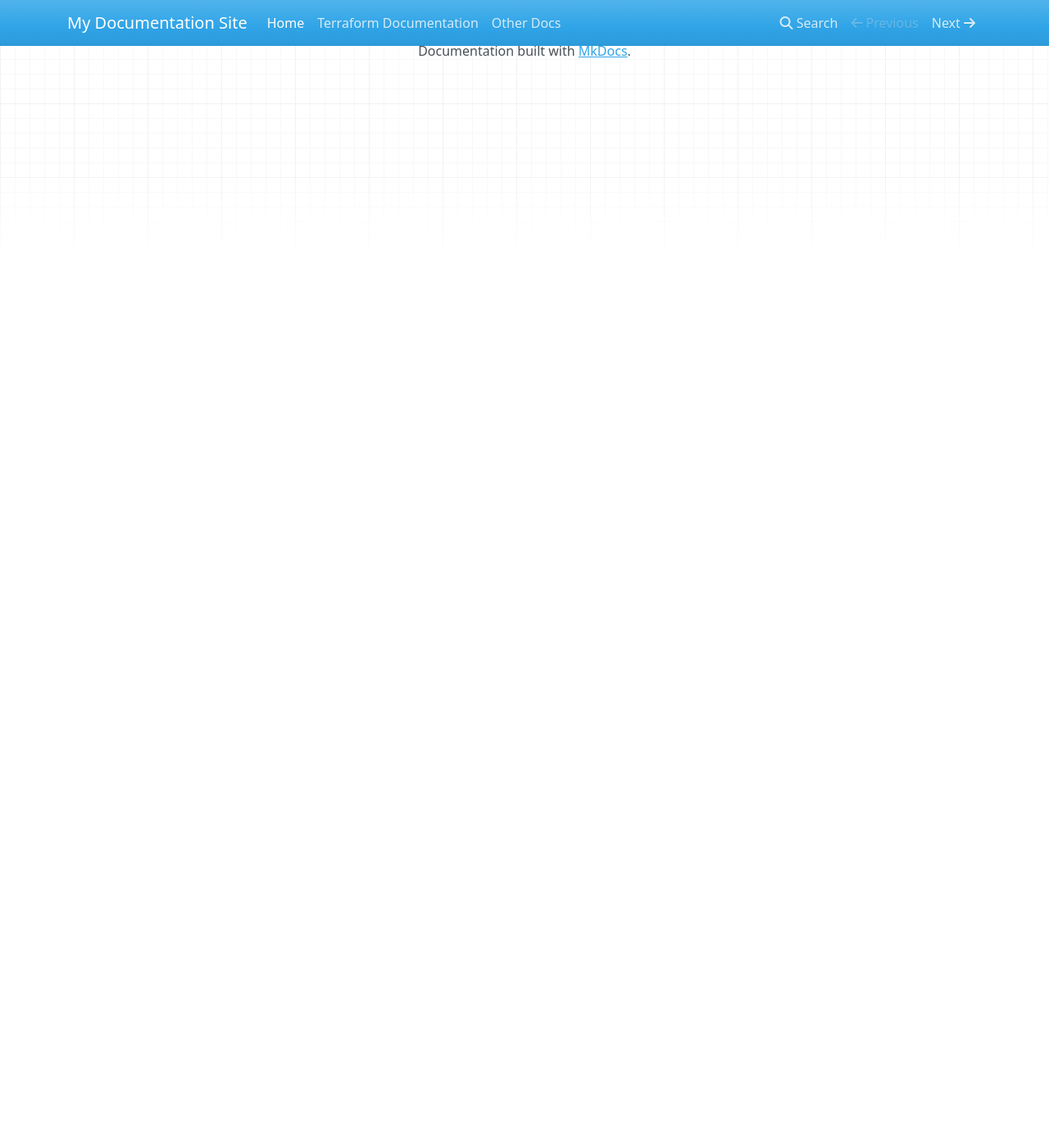
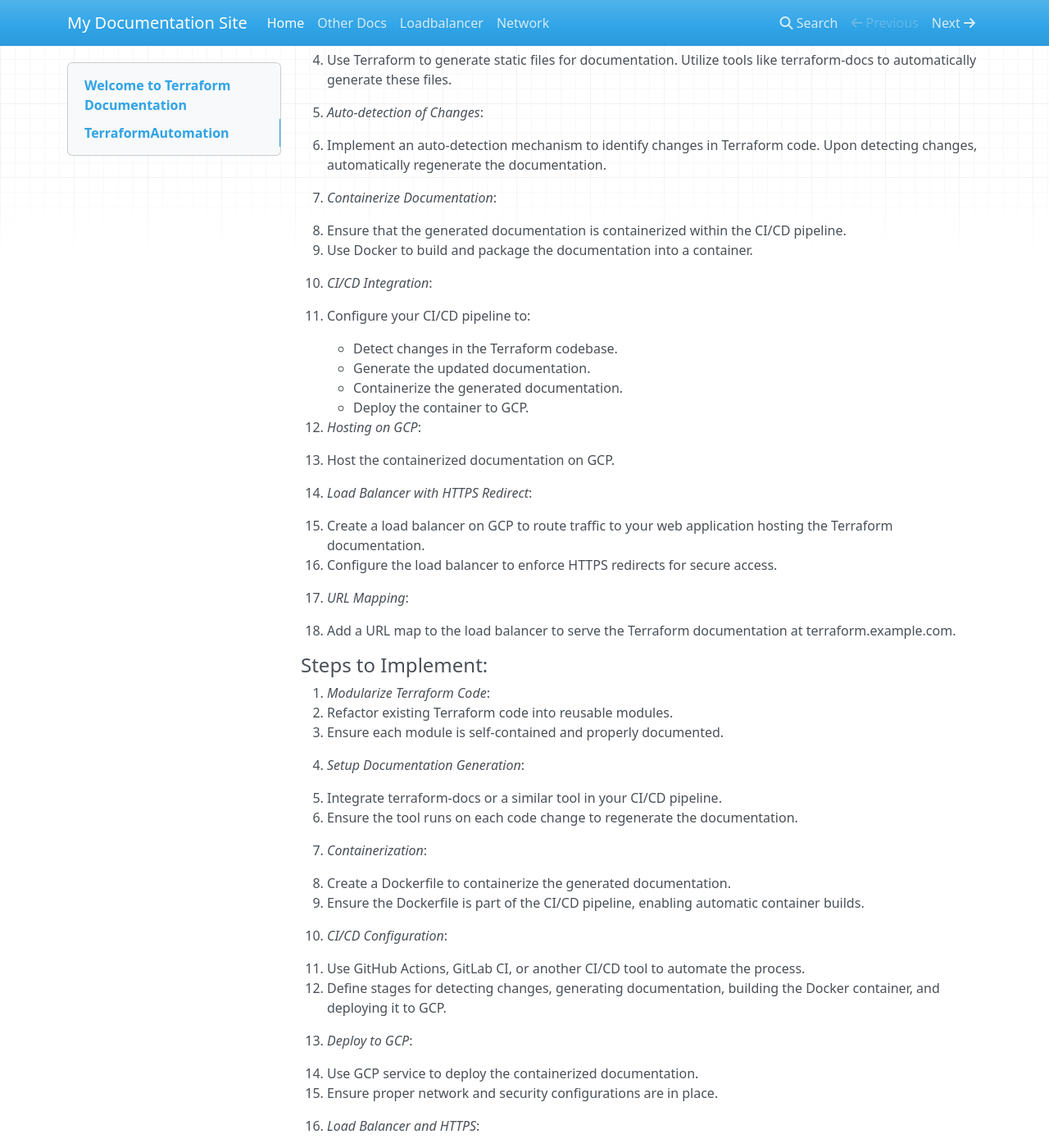
Before and after one commit to Nkwochamaureen/TerraformAutomation, an MkDocs documentation site: the page built from docs/index.md, in a window 1280 px wide and 1400 px high, scrolled down 473 px. Shown: the whole window at 82% size. Built offline with MkDocs 1.6.1, drawn with Linux system fonts in a browser that asks for light colours; nearby versions of some CDN libraries; before the commit the page ends 900 px from its top, so only the background shows below that; some of the changed text lies outside the part shown.

Commit message:
Update files [skip ci]

```diff
--- a/docs/index.md
+++ b/docs/index.md
@@ -1,3 +1,76 @@
 # Welcome to Terraform Documentation
+# TerraformAutomation
+### Project Overview: Terraform Documentation Automation and Hosting
 
-This is the homepage.
+#### Objective:
+Create a solution to automatically generate, update, and host Terraform documentation using a containerized approach on Google Cloud Platform (GCP). The solution should not store generated documentation within the codebase but should use a CI/CD pipeline to handle generation and deployment.
+
+#### Requirements:
+
+1. *Modularize Terraform Code*:
+   - Organize your Terraform code into modules to improve readability and maintainability.
+
+2. *Generate Static Files*:
+   - Use Terraform to generate static files for documentation. Utilize tools like terraform-docs to automatically generate these files.
+
+3. *Auto-detection of Changes*:
+   - Implement an auto-detection mechanism to identify changes in Terraform code. Upon detecting changes, automatically regenerate the documentation.
+
+4. *Containerize Documentation*:
+   - Ensure that the generated documentation is containerized within the CI/CD pipeline.
+   - Use Docker to build and package the documentation into a container.
+
+5. *CI/CD Integration*:
+   - Configure your CI/CD pipeline to:
+     - Detect changes in the Terraform codebase.
+     - Generate the updated documentation.
+     - Containerize the generated documentation.
+     - Deploy the container to GCP.
+
+6. *Hosting on GCP*:
+   - Host the containerized documentation on GCP.
+
+7. *Load Balancer with HTTPS Redirect*:
+   - Create a load balancer on GCP to route traffic to your web application hosting the Terraform documentation.
+   - Configure the load balancer to enforce HTTPS redirects for secure access.
+
+8. *URL Mapping*:
+   - Add a URL map to the load balancer to serve the Terraform documentation at terraform.example.com.
+
+#### Steps to Implement:
+
+1. *Modularize Terraform Code*:
+   - Refactor existing Terraform code into reusable modules.
+   - Ensure each module is self-contained and properly documented.
+
+2. *Setup Documentation Generation*:
+   - Integrate terraform-docs or a similar tool in your CI/CD pipeline.
+   - Ensure the tool runs on each code change to regenerate the documentation.
+
+3. *Containerization*:
+   - Create a Dockerfile to containerize the generated documentation.
+   - Ensure the Dockerfile is part of the CI/CD pipeline, enabling automatic container builds.
+
+4. *CI/CD Configuration*:
+   - Use GitHub Actions, GitLab CI, or another CI/CD tool to automate the process.
+   - Define stages for detecting changes, generating documentation, building the Docker container, and deploying it to GCP.
+
+5. *Deploy to GCP*:
+   - Use GCP service to deploy the containerized documentation.
+   - Ensure proper network and security configurations are in place.
+
+6. *Load Balancer and HTTPS*:
+   - Create a load balancer on GCP.
+   - Configure HTTPS and setup redirects to ensure secure traffic.
+   - Add a URL map to route traffic to terraform.example.com.
+
+#### Deliverables:
+
+1. Modularized Terraform code.
+2. Automated CI/CD pipeline for documentation generation and deployment.
+3. Docker container for the generated Terraform documentation.
+4. Load balancer setup on GCP with HTTPS redirects.
+5. URL mapping for terraform.example.com.
+
+#### Expected Outcome:
+A fully automated and containerized solution that generates, updates, and hosts Terraform documentation on GCP, accessible securely via terraform.example.com. tttt
--- a/mkdocs.yml
+++ b/mkdocs.yml
@@ -4,5 +4,6 @@ site_dir: site
 
 nav:
   - Home: index.md
-  - Terraform Documentation: terraform-docs.md
   - Other Docs: other-docs.md
+  - Loadbalancer: load_balancer.md
+  - Network: network.md
```
Also changed, not shown: docs/load_balancer.md (added, +54 -0 lines), docs/network.md (added, +38 -0 lines), 7 other files.
